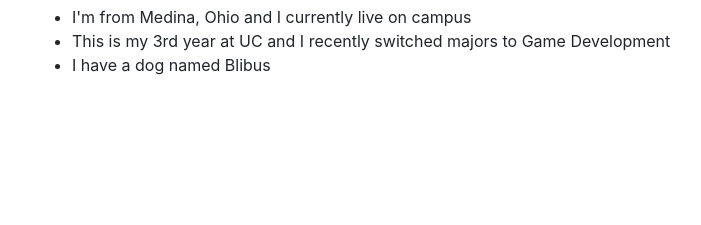
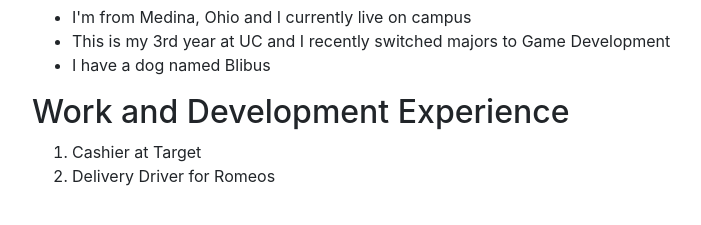
Before and after one commit to it3049c-fall22-henderson/online-portfolio-zawadaap, a website: page index.html in a window 1280 px wide. Shown: the part 397-622 px from the top of the page, without its empty margins (53-754 px from the left). Drawn offline with nearby package versions, Linux system fonts and the light colour scheme.

Commit message:
Update index.html
Added experience section

```diff
--- a/index.html
+++ b/index.html
@@ -31,6 +31,14 @@
       </ul>
     </div>
 
+    <div class="section" id="experience">
+      <h2>Work and Development Experience</h2>
+      <ol>
+        <li>Cashier at Target</li>
+        <li>Delivery Driver for Romeos</li>
+      </ol>
+    </div>
+
 
   </div>
 
```
